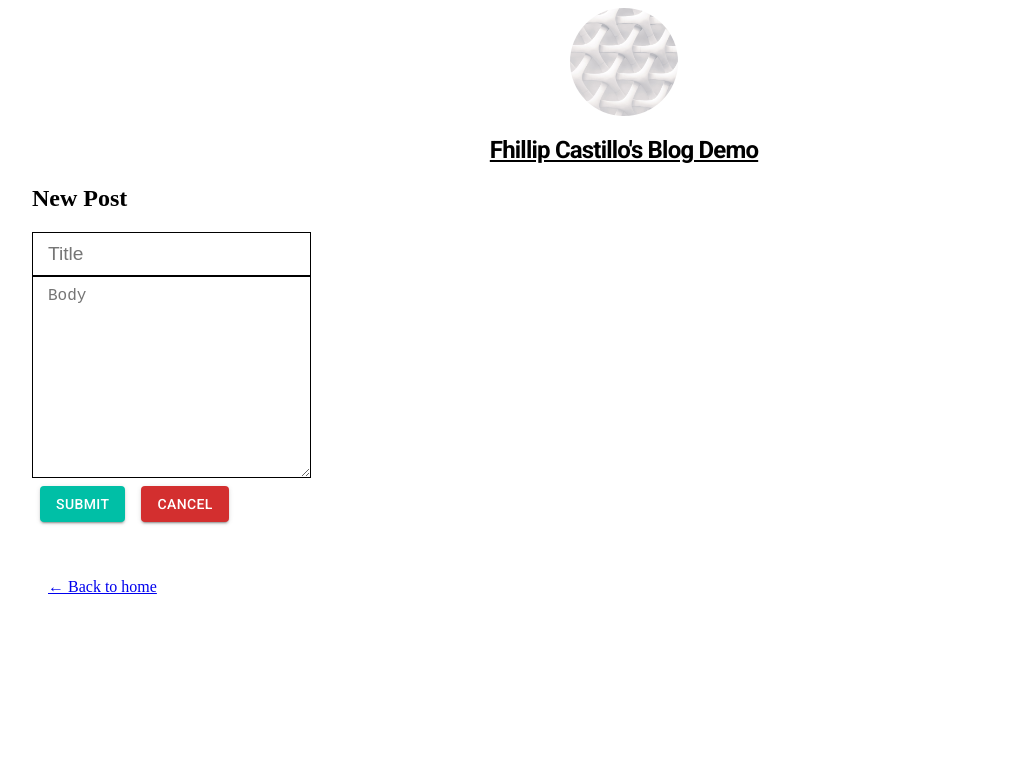
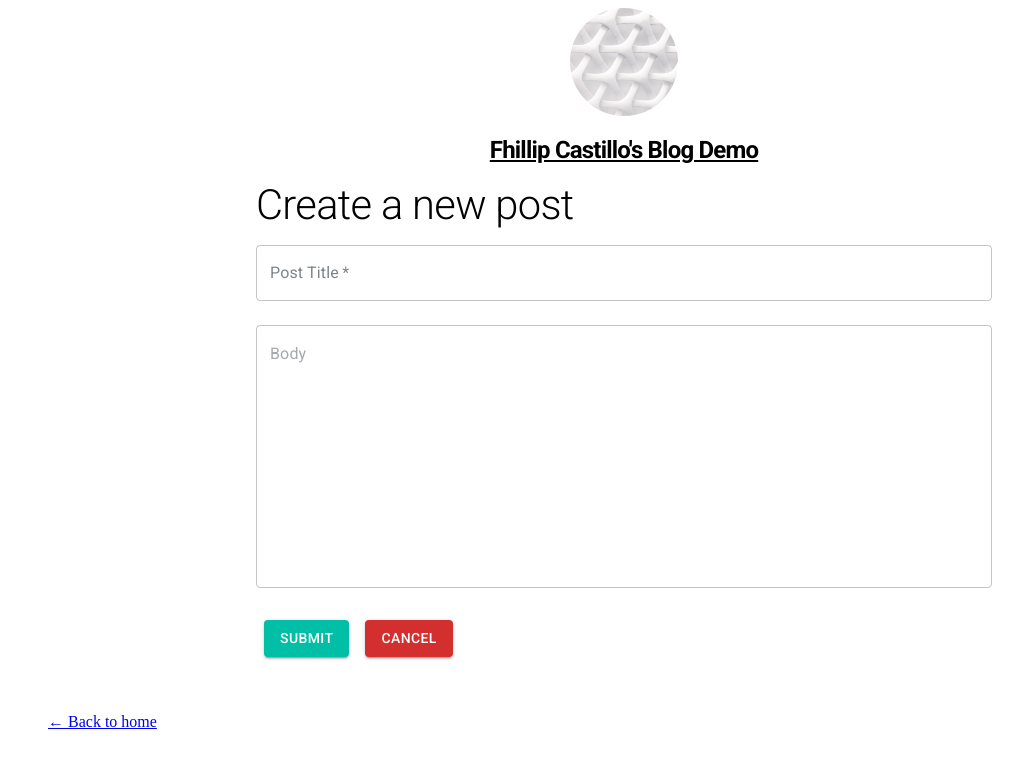
Before and after one commit to fhillipgcastillo/PersonalPresentation, a Next.js app: page /posts/new in a window 1280 px wide. Shown: the top 768 px of the page, without its empty margins (16-1039 px from the left). Built offline with nearby package versions, Linux system fonts and the light colour scheme.

Commit message:
Improving New post UI

```diff
--- a/components/HomeLayout.tsx
+++ b/components/HomeLayout.tsx
@@ -16,7 +16,7 @@ const HomeLayout = (props: HomeLayoutProps) => {
     return (
         <Layout home siteTitle={siteTitle} page={page} >
             <Grid container flexDirection="column" sx={{ padding: "10px" }}>
-                <Typography variant='h2' sx={{ fontSize: "2.6rem" }}>Recent Articles</Typography>
+                <Typography variant='h1' sx={{ fontSize: "2.6rem" }}>Recent Articles</Typography>
                 <Grid item container sx={{ flexGrow: 1 }}>
                     <Grid item xs={8}>
                         <Typography>Discover the latest news, tips and user research insights from Acme.</Typography>
--- a/components/Layout.tsx
+++ b/components/Layout.tsx
@@ -82,7 +82,9 @@ export default function Layout(
           </>
         )}
       </header>
-      <Grid container spacing={2}>{children}</Grid>
+      <Container maxWidth="lg">
+        {children}
+      </Container>
       {!home && (
         <div className={styles.backToHome}>
           <Link href="/">← Back to home</Link>
--- a/lib/theme.ts
+++ b/lib/theme.ts
@@ -19,6 +19,17 @@ export const themeOptions: ThemeOptions = {
             default: 'rgba(255,255,255,0.95)',
         },
     },
+    typography: {
+        h1: {
+            fontSize: "3.7rem"
+        },
+        h2: {
+            fontSize: "2.9rem"
+        },
+        h3: {
+            fontSize: "2.1rem"
+        }
+    },
     components: {
         MuiButton: {
             styleOverrides: {
--- a/pages/posts/new/index.tsx
+++ b/pages/posts/new/index.tsx
@@ -1,11 +1,11 @@
-import React, { useEffect, useState } from 'react'
-import styles from './newpost.module.css';
-import Layout from '../../../components/Layout';
-import Head from 'next/head';
-import { Box, Button } from '@mui/material';
-import { useMutation } from '@apollo/client';
-import { useRouter } from 'next/router';
-import { ADD_POST_MUTATION } from '../../../lib/graphQL/mutations';
+import React, { useEffect, useState } from "react"
+import styles from "./newpost.module.css";
+import Layout from "../../../components/Layout";
+import Head from "next/head";
+import { Box, Button, Grid, TextField, Typography } from "@mui/material";
+import { useMutation } from "@apollo/client";
+import { useRouter } from "next/router";
+import { ADD_POST_MUTATION } from "../../../lib/graphQL/mutations";
 
 const NewPost = () => {
   const [postTitle, setPostTitle] = useState<string>("");
@@ -42,40 +42,44 @@ const NewPost = () => {
       <Head>
         <title>New Post</title>
       </Head>
-      <div className={styles.newpostContainer}>
-        <h2>New Post</h2>
+      <Grid container flexDirection="column" alignItems="center">
+        <Grid container item flexDirection="column" lg={8}>
+          <Typography variant="h1" sx={{ fontSize: "2.6rem" }}>Create a new post</Typography>
           {data &&
-          <h3>Post created, redirecting...</h3>
+            <Typography variant="h3">Post created, redirecting...</Typography>
             ||
-          <>
-            <div className={styles.formContainer}>
-              <input
-                className={styles.titleInput}
+            <Grid container item flexDirection="column" spacing={2}>
+              <Grid item container flexDirection="column" >
+                <TextField
+                  variant="outlined"
+                  label="Post Title"
                   type="text"
-                placeholder="Title"
+                  onChange={(e) => setPostTitle(e.target.value)}
                   value={postTitle}
-                onChange={(e) => setPostTitle(e.target.value)}
-                disabled={loading}
+                  required
+                  fullWidth
+                  margin="normal"
                 />
-              <textarea
-                className={styles.body}
+                <TextField
+                  multiline
+                  variant="outlined"
+                  rows={10}
                   placeholder="Body"
-                cols={10}
-                rows={10}
                   value={postBody}
                   onChange={(e) => setPostBody(e.target.value)}
                   disabled={loading}
+                  fullWidth
+                  margin="normal"
                 />
-            </div>
-            <Box sx={{ '& button': { m: 1, } }}>
-              <div>
-                <Button variant="contained" onClick={handleSubmit} disabled={loading}>{loading ? 'Loading...' : 'Submit'}</Button>
+              </Grid>
+              <Grid item sx={{ "& button": { m: 1, } }}>
+                <Button variant="contained" onClick={handleSubmit} disabled={loading}>{loading ? "Loading..." : "Submit"}</Button>
                 <Button variant="contained" color="error" onClick={handleCancel} disabled={loading}>Cancel</Button>
-              </div>
-            </Box>
-          </>
+              </Grid>
+            </Grid>
           }
-      </div>
+        </Grid>
+      </Grid>
     </Layout>
   )
 }
```
Lines whose indentation alone changed are shown as unchanged.
